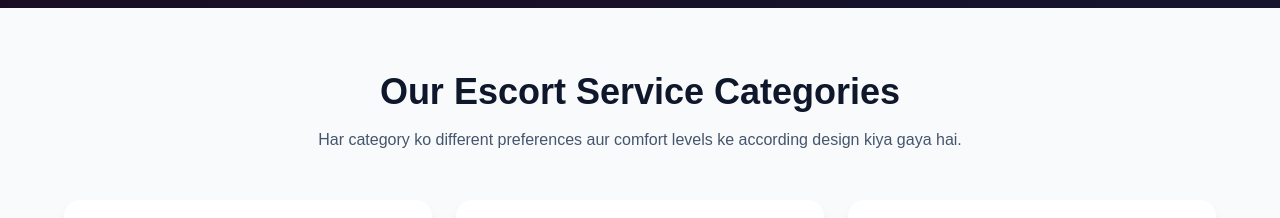
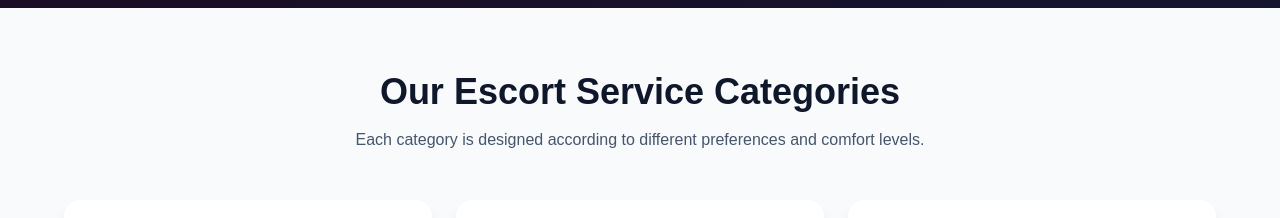
Before and after one commit to Prakash84/NewdelhiEs, a Next.js app: page /escort-service-in-delhi in a window 1280 px wide. Shown: the part 4920-5138 px from the top of the page. Built offline with nearby package versions, Linux system fonts and the light colour scheme.

Commit message:
production build ready

```diff
--- a/app/escort-service-in-delhi/Servicpage.js
+++ b/app/escort-service-in-delhi/Servicpage.js
@@ -435,7 +435,7 @@ const pillars = [
           Our Escort Service Categories
         </h2>
         <p className="text-center text-slate-600 dark:text-slate-300 mb-12 max-w-3xl mx-auto">
-          Har category ko different preferences aur comfort levels ke according design kiya gaya hai.
+          Each category is designed according to different preferences and comfort levels.
         </p>
 
         {/* Cards Grid */}
```
